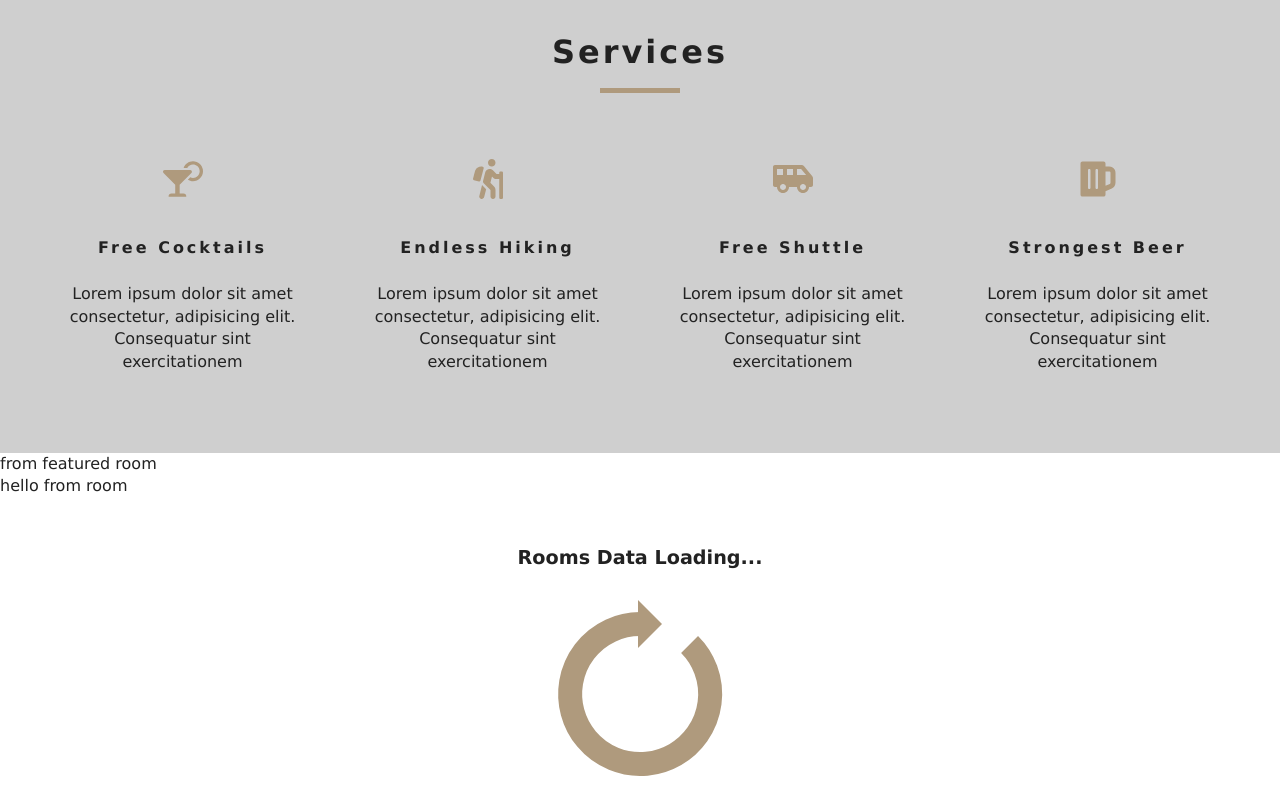
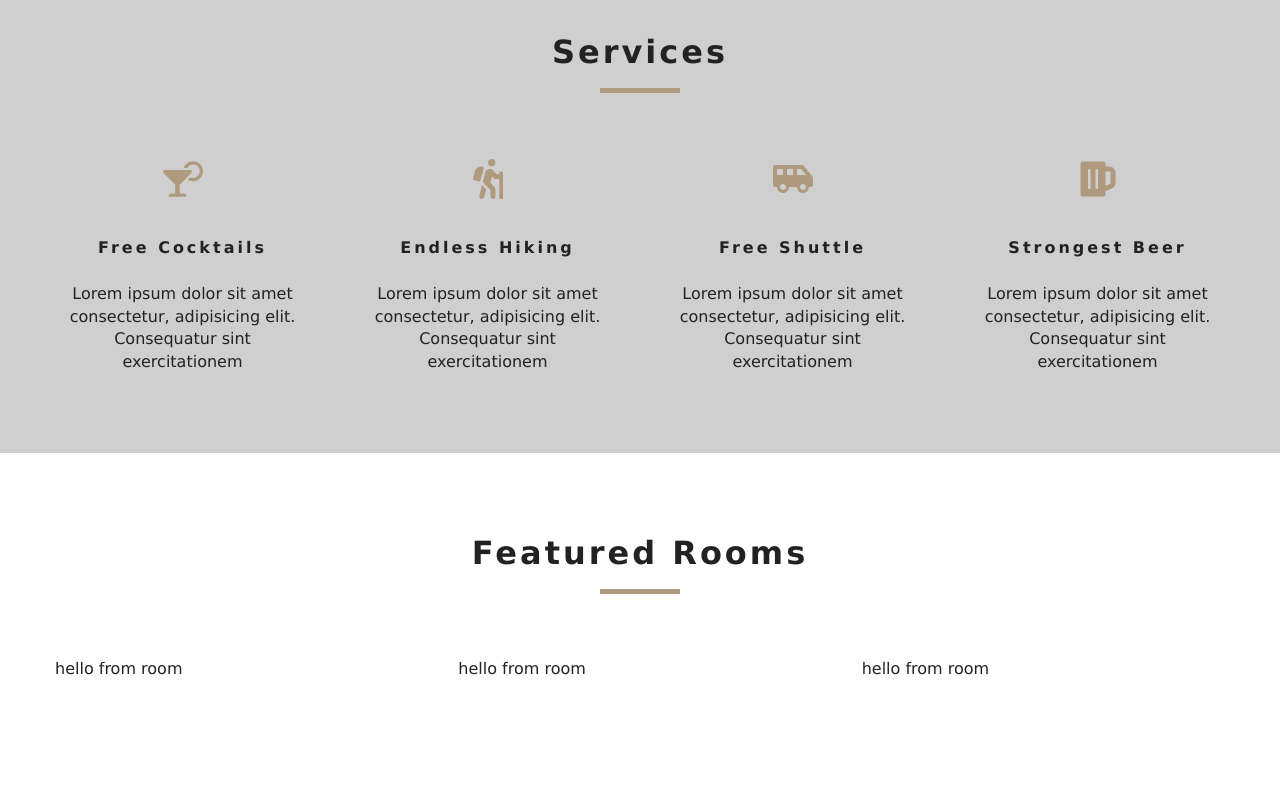
Before and after one commit to vanzinvestor/react-beach-resort-project, a React (Create React App) app: page / in a window 1280 px wide. Shown: the part 848-1648 px from the top of the page. After the commit the page ends 1608 px from the top, so only its background shows below. Built offline with nearby package versions, Linux system fonts and the light colour scheme.

Commit message:
Featured Rooms Component

```diff
--- a/src/components/FeaturedRooms.js
+++ b/src/components/FeaturedRooms.js
@@ -2,18 +2,21 @@
 import { RoomContext } from '../context';
 import Loading from './Loading';
 import Room from './Room';
+import Title from './Title';
 
 export default class FeaturedRooms extends Component {
   static contextType = RoomContext;
   render() {
-    const { featuredRooms: rooms } = this.context;
-    console.log(rooms);
+    let { loading, featuredRooms: rooms } = this.context;
+    rooms = rooms.map(room => <Room key={room.id} room={room} />);
+
     return (
-      <div>
-        from featured room
-        <Room />
-        <Loading />
-      </div>
+      <section className="featured-rooms">
+        <Title title="featured rooms" />
+        <div className="featured-rooms-center">
+          {loading ? <Loading /> : rooms}
+        </div>
+      </section>
     );
   }
 }
```
